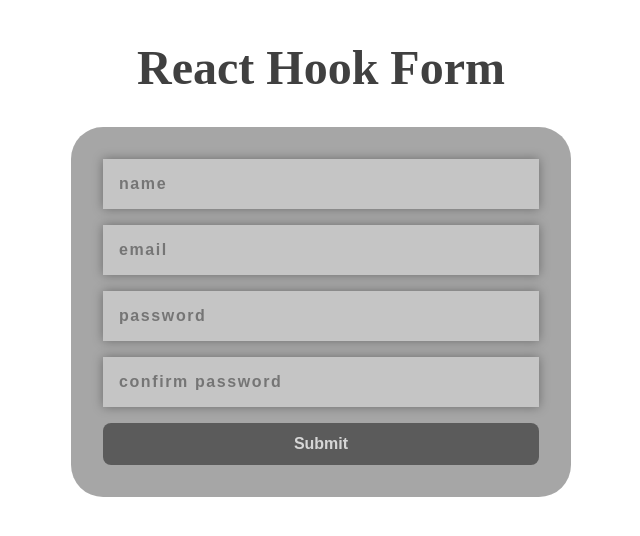
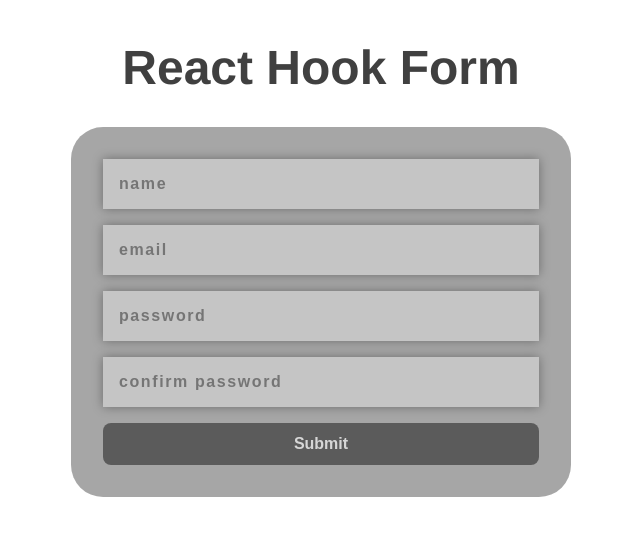
Before and after one commit to yubi00/react-hook-form, a React (Create React App) app: page / in a window 1280 px wide. Shown: the top 536 px of the page, without its empty margins (319-959 px from the left). Built offline with nearby package versions, Linux system fonts and the light colour scheme.

Commit message:
add font-weight and styles

```diff
--- a/src/App.css
+++ b/src/App.css
@@ -1,5 +1,8 @@
 * {
   box-sizing: border-box;
+}
+body {
+  font-family: "Franklin Gothic Medium", "Arial Narrow", Arial, sans-serif;
 }
 
 .App {
@@ -72,5 +75,5 @@ h3 {
 h1 {
   color: rgba(0, 0, 0, 0.75);
   font-size: 3rem;
-  font-weight: bold;
+  font-weight: 900;
 }
```
